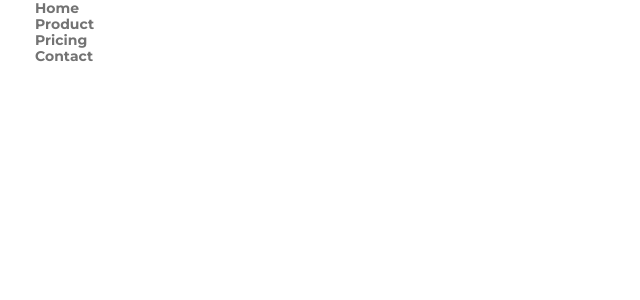
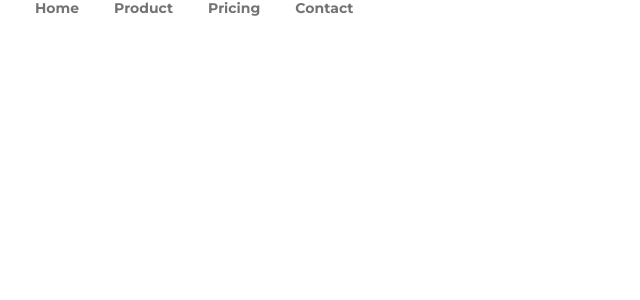
Before and after one commit to repsweet080303/react-training, a React (Vite) app in the folder practice-one/: page / in a window 1280 px wide. Shown: the top 300 px of the page, without its empty margins (0-640 px from the left). Built offline with nearby package versions, Linux system fonts and the light colour scheme.

Commit message:
#46 install uuid, define list component and style

```diff
--- a/practice-one/package.json
+++ b/practice-one/package.json
@@ -25,6 +25,7 @@
     "@storybook/testing-library": "^0.0.13",
     "@types/react": "^18.0.27",
     "@types/react-dom": "^18.0.10",
+    "@types/uuid": "^9.0.1",
     "@typescript-eslint/eslint-plugin": "^5.53.0",
     "@typescript-eslint/parser": "^5.53.0",
     "@vitejs/plugin-react": "^3.1.0",
@@ -38,6 +39,7 @@
     "eslint-plugin-react-hooks": "^4.3.0",
     "sass": "^1.58.3",
     "typescript": "^4.9.3",
+    "uuid": "^9.0.0",
     "vite": "^4.1.0"
   }
 }
--- a/practice-one/src/App.tsx
+++ b/practice-one/src/App.tsx
@@ -1,13 +1,17 @@
 import React from 'react';
-import ListItem from '@/components/common/ListItem';
+import List from './components/common/List';
+import { IProps } from './components/common/ListItem';
 
 function App() {
+  const listNavigation: IProps[] = [
+    { tagName: 'a', title: 'Home', href: '#home' },
+    { tagName: 'a', title: 'Product', href: '#product' },
+    { tagName: 'a', title: 'Pricing', href: '#pricing' },
+    { tagName: 'a', title: 'Contact', href: '#contact' },
+  ];
   return (
     <div className="App">
-      <ListItem tagName="a" href="#" title="Home" />
-      <ListItem tagName="a" href="#" title="Product" />
-      <ListItem tagName="a" href="#" title="Pricing" />
-      <ListItem tagName="a" href="#" title="Contact" />
+      <List listItem={listNavigation} className="list--row" />
     </div>
   );
 }
--- /dev/null
+++ b/practice-one/src/components/common/List/index.tsx
@@ -0,0 +1,27 @@
+import React from 'react';
+import { v4 as uuidv4 } from 'uuid';
+import ListItem, { IProps } from '../ListItem';
+
+export interface IListProps {
+  className: 'list--column' | 'list--row';
+  listItem: IProps[];
+}
+
+function List(props: IListProps) {
+  const itemId = uuidv4();
+  const { className, listItem } = props;
+  return (
+    <ul className={`list ${className}`}>
+      {listItem.map((item) => (
+        <ListItem
+          key={itemId}
+          tagName={item.tagName}
+          href={item.href}
+          title={item.title}
+        />
+      ))}
+    </ul>
+  );
+}
+
+export default List;
--- a/practice-one/src/components/common/ListItem/index.tsx
+++ b/practice-one/src/components/common/ListItem/index.tsx
@@ -7,7 +7,9 @@ export interface IProps {
 }
 
 function ListItem(props: IProps) {
-  const { tagName: TagName, href, title } = props;
+  const {
+    tagName: TagName, href, title,
+  } = props;
   return (
     <li className="list-item">
       <TagName className="list-item__link" href={href}>
--- a/practice-one/src/styles/components/_index.scss
+++ b/practice-one/src/styles/components/_index.scss
@@ -1,3 +1,4 @@
 @import 'button';
 @import 'brand';
 @import 'listItem';
+@import 'list';
--- /dev/null
+++ b/practice-one/src/styles/components/_list.scss
@@ -0,0 +1,6 @@
+.list {
+  display: flex;
+  &--column {
+    flex-direction: column;
+  }
+}
```
Also changed, not shown: 1 other file (tests, documents, lock files or other folders).
